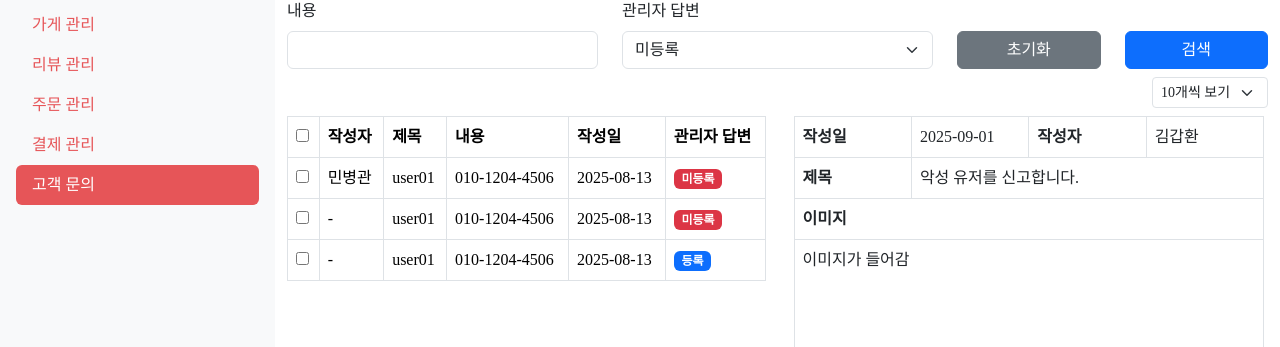
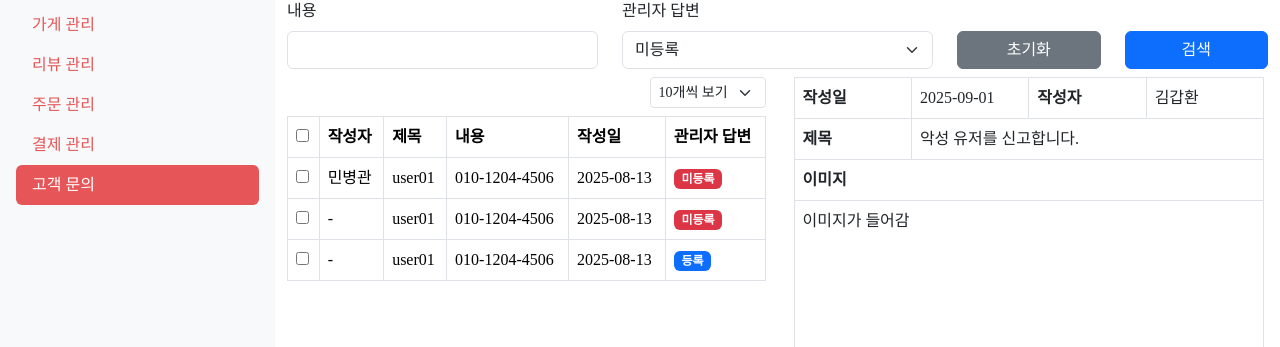
Before and after one commit to habi802/vue-admin, a Vue app: page /contact in a window 1280 px wide. Shown: the part 190-537 px from the top of the page. Built offline with nearby package versions, Linux system fonts and the light colour scheme; a web font is replaced by a local one.

Commit message:
[refactor] 페이지 사이즈 select 위치 수정

```diff
--- a/src/views/Contact.vue
+++ b/src/views/Contact.vue
@@ -119,11 +119,15 @@ const goToBoardSection = item => {
             </b-col>
             <b-col cols="12">
                 <b-row>
-                    <b-col cols="12" class="text-end mb-2">
-                        <PageSizeSelect />
-                    </b-col>
                     <b-col cols="12" lg="6">
-                        <DateTable title="contact" :items="contact" :field="fields" @row-selected="goToBoardSection" />
+                        <b-row>
+                            <b-col cols="12" class="text-end mb-2">
+                                <PageSizeSelect />
+                            </b-col>
+                            <b-col cols="12">
+                                <DateTable title="contact" :items="contact" :field="fields" @row-selected="goToBoardSection" />
+                            </b-col>
+                        </b-row>
                     </b-col>
                     <b-col ref="boardSection" cols="12" lg="6">
                         <BoardCard title="contact" />
--- a/src/views/Review.vue
+++ b/src/views/Review.vue
@@ -131,11 +131,15 @@ const goToBoardSection = item => {
             </b-col>
             <b-col cols="12">
                 <b-row>
-                    <b-col cols="12" class="text-end mb-2">
-                        <PageSizeSelect />
-                    </b-col>
                     <b-col cols="12" lg="6">
-                        <DateTable title="review" :items="review" :field="fields" @row-selected="goToBoardSection" />
+                        <b-row>
+                            <b-col cols="12" class="text-end mb-2">
+                                <PageSizeSelect />
+                            </b-col>
+                            <b-col cols="12">
+                                <DateTable title="review" :items="review" :field="fields" @row-selected="goToBoardSection" />
+                            </b-col>
+                        </b-row>
                     </b-col>
                     <b-col ref="boardSection" cols="12" lg="6">
                         <BoardCard title="review" />
```
